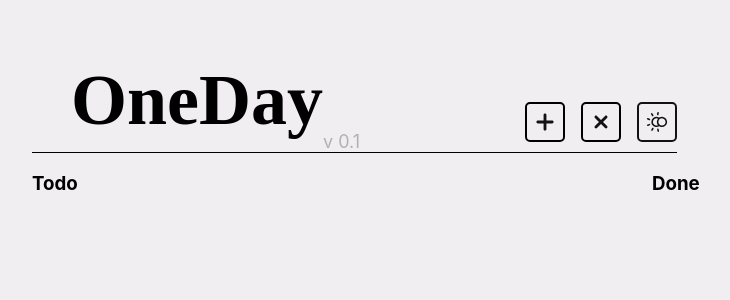
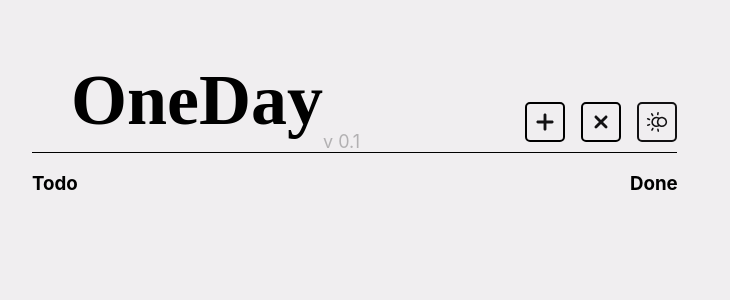
Before and after one commit to snaf-trip/oneDay, a React (Create React App) app: page / in a window 1280 px wide. Shown: the top 300 px of the page, without its empty margins (0-730 px from the left). Built offline with nearby package versions, Linux system fonts and the light colour scheme.

Commit message:
adaptive for lists and items

```diff
--- a/src/components/Todo/DoneList/DoneList.css
+++ b/src/components/Todo/DoneList/DoneList.css
@@ -1,5 +1,12 @@
+.done-block {
+  margin-right: 20px;
+  max-width: 600px;
+  width: 100%;
+}
+
 .done-list {
   list-style: none;
   padding: 0;
-  width: 600px;
+  max-width: 600px;
+  width: 100%;
 }
--- a/src/components/Todo/DoneList/DoneList.jsx
+++ b/src/components/Todo/DoneList/DoneList.jsx
@@ -4,7 +4,7 @@ import TodoItem from "../TodoItem/TodoItem";
 
 function DoneList(props) {
   return (
-    <div>
+    <div className='done-block'>
       <h3>Done</h3>
       <ul className='done-list'>
         {props.todos.map(todo => {
--- a/src/components/Todo/TodoItem/TodoItem.css
+++ b/src/components/Todo/TodoItem/TodoItem.css
@@ -3,7 +3,7 @@
   align-items: center;
   height: 45px;
   margin: 10px 0 10px 0;
-  width: 100%;
+  width: 98%;
   border-radius: 4px;
   background-color: #FEFDFE;
 }
@@ -15,8 +15,6 @@
 
 .done .task-title {
   text-decoration: line-through;
-  /* text-decoration: transparent; */
-  /* color: #34FF85; */
 }
 
 
@@ -28,6 +26,7 @@
 }
 
 .task-title {
+  max-width: 434px;
   width: 100%;
   white-space: nowrap;
   overflow: hidden;
--- a/src/components/Todo/TodoList/TodoList.css
+++ b/src/components/Todo/TodoList/TodoList.css
@@ -1,6 +1,12 @@
+.todo-block {
+  max-width: 600px;
+  width: 100%;
+}
+
 .todo-list {
   list-style: none;
   padding: 0;
-  width: 600px;
+  max-width: 600px;
+  width: 100%;
   margin-right: 20px;
 }
--- a/src/components/Todo/TodoList/TodoList.jsx
+++ b/src/components/Todo/TodoList/TodoList.jsx
@@ -5,7 +5,7 @@ import TodoItem from "../TodoItem/TodoItem.jsx";
 
 function TodoList(props) {
   return (
-    <div>
+    <div className='todo-block'>
       <h3>Todo</h3>
       <ul className='todo-list'>
         {props.todos.map(todo => {
```
